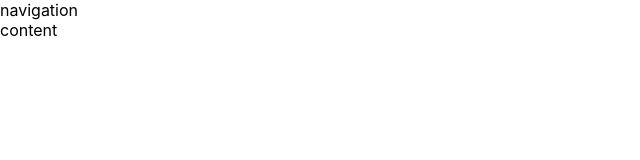
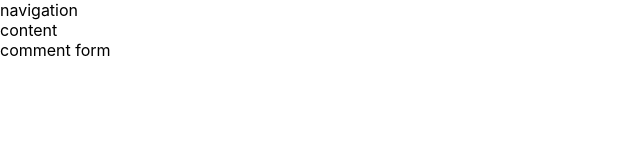
Before and after one commit to RobinKhiv/angry-nerds-fe, a React (Create React App) app: page /blog/1 in a window 1280 px wide. Shown: the top 160 px of the page, without its empty margins (0-640 px from the left). Built offline with nearby package versions, Linux system fonts and the light colour scheme.

Commit message:
Update ContentPage.js

```diff
--- a/src/routes/content/ContentPage.js
+++ b/src/routes/content/ContentPage.js
@@ -1,4 +1,5 @@
 import React from 'react'
+import Commentform from '../../components/forms/comment/commentform'
 
 export default function ContentPage(props) {
     const data = {
@@ -11,6 +12,7 @@ export default function ContentPage(props) {
     return (
         <div>
             content
+            <Commentform/>
         </div>
     )
 }
```
